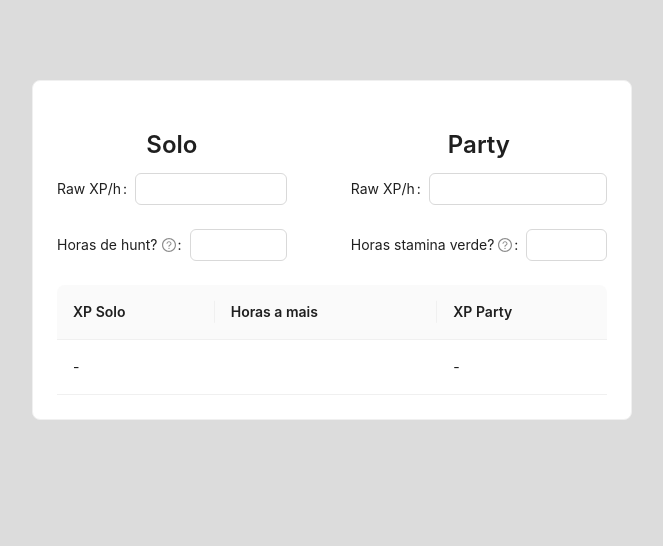
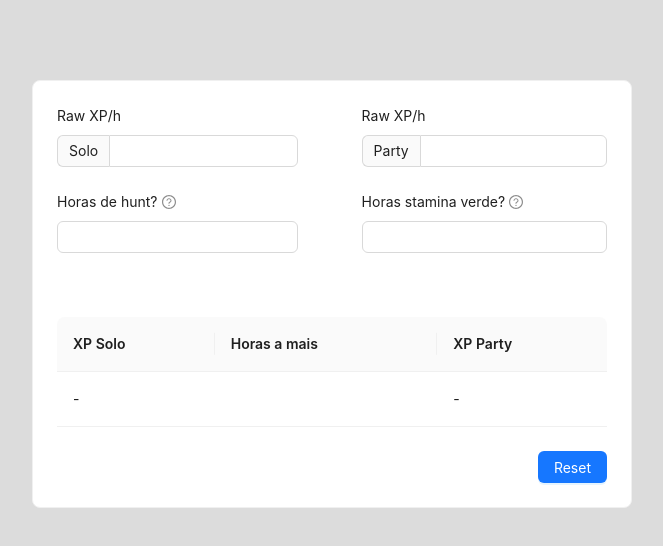
Before and after one commit to kelvinfloresta/tibia-xp-calculator, a React (Create React App) app: page / in a window 1280 px wide. Shown: the top 546 px of the page, without its empty margins (308-971 px from the left). Built offline with nearby package versions, Linux system fonts and the light colour scheme.

Commit message:
feat: add errors, reset and layou adjust

```diff
--- a/src/App.tsx
+++ b/src/App.tsx
@@ -5,9 +5,10 @@ import Input from 'antd/lib/input';
 import Form from 'antd/lib/form';
 
 import styled from 'styled-components';
-import { Space, Table, Typography } from 'antd';
+import { Button, Space, Table, Typography } from 'antd';
 import { HuntCalculator } from './logic/HuntCalculator';
 import Column from 'antd/es/table/Column';
+import { useForm } from 'antd/lib/form/Form';
 
 const Background = styled.div`
 	padding-top: 10vh;
@@ -29,11 +30,18 @@ function render(e: any) {
 function App() {
 	const [form, setForm] = useState<any>({});
 	const [calculator, setCalculator] = useState<HuntCalculator | null>(null);
+	const [antdForm] = useForm();
+
+	useEffect(() => {
+		console.log(form);
+
+		antdForm.setFieldsValue(form);
+	}, [antdForm, form]);
 
 	useEffect(() => {
 		const calculator = new HuntCalculator(
-			form.rawXpPartyPerHour?.replaceAll(",", "."),
-			form.rawXpSoloPerHour?.replaceAll(",", "."),
+			form.rawXpPartyPerHour?.replaceAll(',', '.'),
+			form.rawXpSoloPerHour?.replaceAll(',', '.'),
 		);
 		setCalculator(calculator);
 	}, [form.rawXpPartyPerHour, form.rawXpSoloPerHour]);
@@ -43,17 +51,18 @@ function App() {
 		setForm(newForm);
 	}
 
-
 	const result = useMemo(() => {
 		const result = calculator?.calculate({
-			hoursSolo: form.huntHours?.replaceAll(",", "."),
-			hoursParty: form.huntHours?.replaceAll(",", "."),
-			bonusHoursParty: form.bonusHours?.replaceAll(",", ".") || 0,
-			bonusHoursSolo: form.bonusHours?.replaceAll(",", ".") || 0,
+			hoursSolo: form.huntHours?.replaceAll(',', '.'),
+			hoursParty: form.huntHours?.replaceAll(',', '.'),
+			bonusHoursParty: form.bonusHours?.replaceAll(',', '.') || 0,
+			bonusHoursSolo: form.bonusHours?.replaceAll(',', '.') || 0,
 		});
 
-		return result || {}
-	}, [calculator, form.bonusHours, form.huntHours])
+		return result || {};
+	}, [calculator, form.bonusHours, form.huntHours]);
+
+	console.log(antdForm.getFieldsValue());
 
 	return (
 		<Background>
@@ -62,23 +71,23 @@ function App() {
 					onChange={(e: any) => onChange(e.nativeEvent.target)}
 					style={{ maxWidth: 600 }}
 					labelAlign="left"
+					validateTrigger="onBlur"
 					autoComplete="off"
+					layout="vertical"
+					form={antdForm}
 				>
 					<Space size={64} direction="horizontal">
 						<div>
-							<Typography.Title style={{ textAlign: 'center' }} level={3}>
-								Solo
-							</Typography.Title>
 							<Form.Item label="Raw XP/h">
-								<Input name="rawXpSoloPerHour" type="outline" />
+								<Input name="rawXpSoloPerHour" addonBefore="Solo" />
 							</Form.Item>
-
 							<Form.Item
 								label="Horas de hunt?"
+								name="huntHours"
+								style={{ marginBottom: '4rem' }}
 								tooltip={
 									<>
-										Preencha aqui quantas horas pretende caçar por dia.{' '}
-										<br />
+										Preencha aqui quantas horas pretende caçar por dia. <br />
 										<br />{' '}
 										<Typography.Text type="warning">
 											Independente se for solo ou em party
@@ -89,15 +98,39 @@ function App() {
 								<Input name="huntHours" />
 							</Form.Item>
 						</div>
+
 						<div>
-							<Typography.Title style={{ textAlign: 'center' }} level={3}>
-								Party
-							</Typography.Title>
 							<Form.Item label="Raw XP/h">
-								<Input name="rawXpPartyPerHour" />
+								<Input name="rawXpPartyPerHour" addonBefore="Party" />
 							</Form.Item>
+
 							<Form.Item
 								label="Horas stamina verde?"
+								name="bonusHours"
+								style={{ marginBottom: '4rem' }}
+								dependencies={["huntHours"]}
+								rules={[
+									{
+										validator: async () => {
+											if (!form.huntHours) {
+												return;
+											}
+
+											const huntHours = +form.huntHours.replaceAll(',', '.');
+											if (isNaN(huntHours)) {
+												return;
+											}
+
+											if (huntHours >= form.bonusHours) {
+												return;
+											}
+
+											throw new Error(
+												'Não pode ser maior que a quantidade de horas de hunt',
+											);
+										},
+									},
+								]}
 								tooltip={
 									<>
 										Preencha aqui quantas horas de stamina verde pretende caçar.
@@ -122,6 +155,19 @@ function App() {
 					<Column dataIndex="diff" title="Horas a mais"></Column>
 					<Column dataIndex="party" title="XP Party" render={render}></Column>
 				</Table>
+
+				<div
+					style={{
+						display: 'flex',
+						justifyContent: 'flex-end',
+						width: '100%',
+						marginTop: '1.5rem',
+					}}
+				>
+					<Button type="primary" onClick={() => antdForm.resetFields()}>
+						Reset
+					</Button>
+				</div>
 			</Card>
 		</Background>
 	);
```
